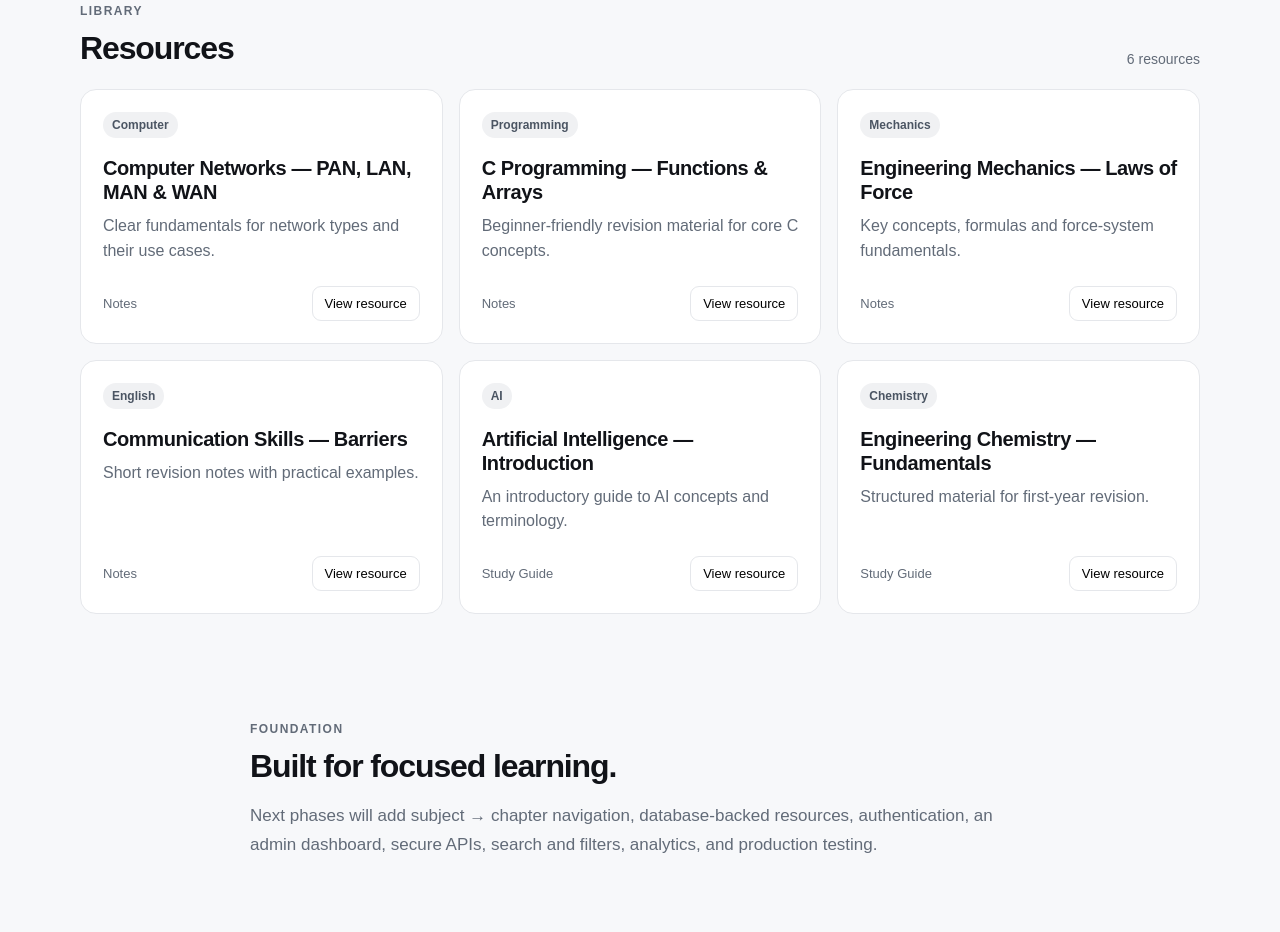
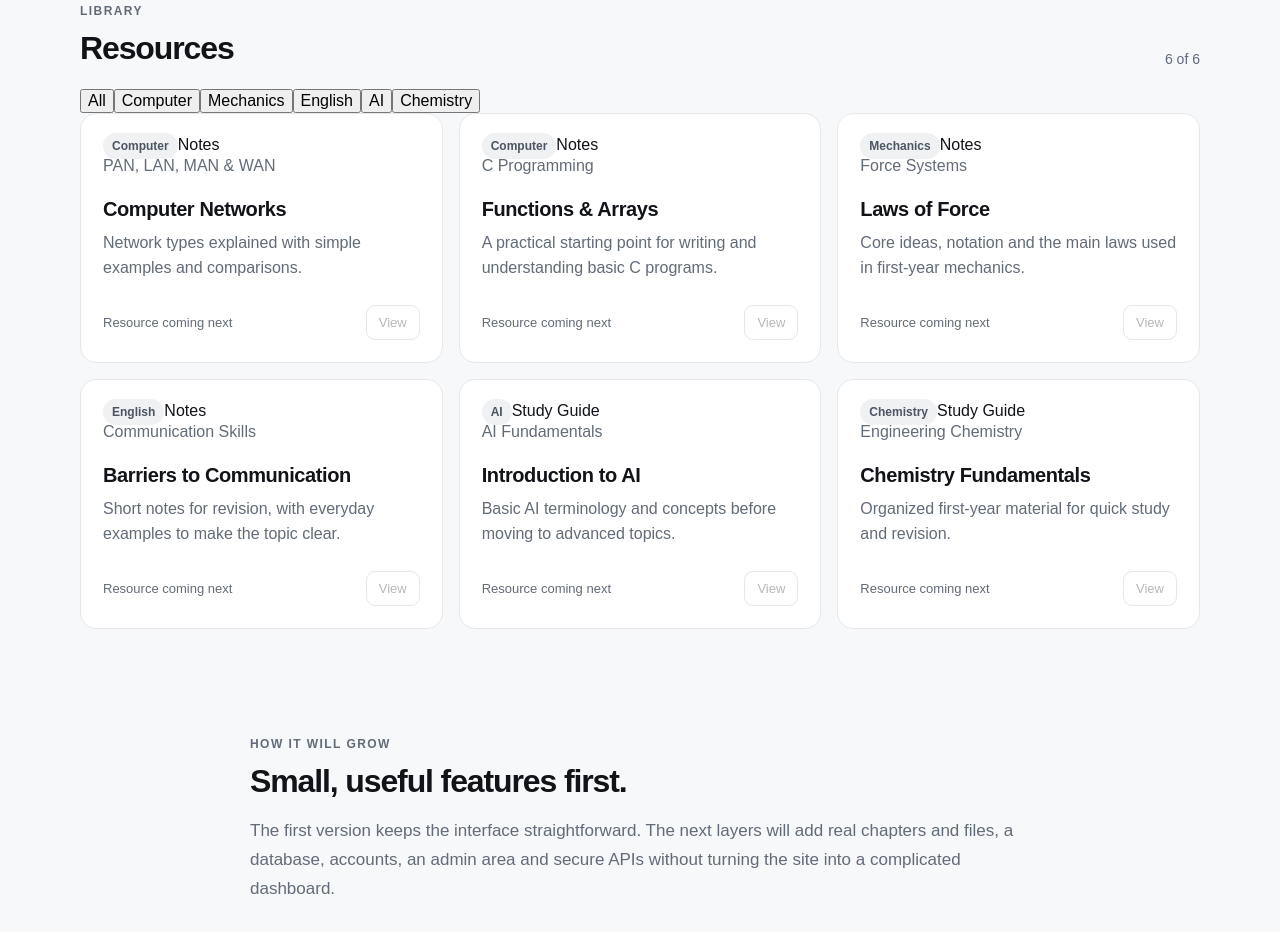
Before and after one commit to hansitsingh42-rgb/Hanshit, a Next.js app in the folder student-resource-hub/: page / in a window 1280 px wide. Shown: the part 680-1612 px from the top of the page. Built offline with nearby package versions, Linux system fonts and the light colour scheme.

Commit message:
Build natural subject chapter resource flow

```diff
--- a/student-resource-hub/app/page.tsx
+++ b/student-resource-hub/app/page.tsx
@@ -1,22 +1,25 @@
 "use client";
 
-import { useEffect, useState } from "react";
+import { useMemo, useState } from "react";
 
 type Resource = {
   title: string;
   subject: string;
-  type: string;
+  chapter: string;
+  type: "Notes" | "Study Guide";
   description: string;
 };
 
 const resources: Resource[] = [
-  { title: "Computer Networks — PAN, LAN, MAN & WAN", subject: "Computer", type: "Notes", description: "Clear fundamentals for network types and their use cases." },
-  { title: "C Programming — Functions & Arrays", subject: "Programming", type: "Notes", description: "Beginner-friendly revision material for core C concepts." },
-  { title: "Engineering Mechanics — Laws of Force", subject: "Mechanics", type: "Notes", description: "Key concepts, formulas and force-system fundamentals." },
-  { title: "Communication Skills — Barriers", subject: "English", type: "Notes", description: "Short revision notes with practical examples." },
-  { title: "Artificial Intelligence — Introduction", subject: "AI", type: "Study Guide", description: "An introductory guide to AI concepts and terminology." },
-  { title: "Engineering Chemistry — Fundamentals", subject: "Chemistry", type: "Study Guide", description: "Structured material for first-year revision." },
+  { title: "Computer Networks", subject: "Computer", chapter: "PAN, LAN, MAN & WAN", type: "Notes", description: "Network types explained with simple examples and comparisons." },
+  { title: "Functions & Arrays", subject: "Computer", chapter: "C Programming", type: "Notes", description: "A practical starting point for writing and understanding basic C programs." },
+  { title: "Laws of Force", subject: "Mechanics", chapter: "Force Systems", type: "Notes", description: "Core ideas, notation and the main laws used in first-year mechanics." },
+  { title: "Barriers to Communication", subject: "English", chapter: "Communication Skills", type: "Notes", description: "Short notes for revision, with everyday examples to make the topic clear." },
+  { title: "Introduction to AI", subject: "AI", chapter: "AI Fundamentals", type: "Study Guide", description: "Basic AI terminology and concepts before moving to advanced topics." },
+  { title: "Chemistry Fundamentals", subject: "Chemistry", chapter: "Engineering Chemistry", type: "Study Guide", description: "Organized first-year material for quick study and revision." },
 ];
+
+const subjects = ["All", ...Array.from(new Set(resources.map((resource) => resource.subject)))];
 
 function SkeletonCard() {
   return (
@@ -31,18 +34,22 @@ function SkeletonCard() {
 }
 
 export default function Home() {
-  const [loading, setLoading] = useState(true);
-
-  useEffect(() => {
-    const timer = window.setTimeout(() => setLoading(false), 900);
-    return () => window.clearTimeout(timer);
-  }, []);
+  const [query, setQuery] = useState("");
+  const [subject, setSubject] = useState("All");
+  const filteredResources = useMemo(() => {
+    const term = query.trim().toLowerCase();
+    return resources.filter((resource) => {
+      const matchesSubject = subject === "All" || resource.subject === subject;
+      const matchesSearch = !term || `${resource.title} ${resource.subject} ${resource.chapter} ${resource.description}`.toLowerCase().includes(term);
+      return matchesSubject && matchesSearch;
+    });
+  }, [query, subject]);
 
   return (
     <main>
       <header className="header">
         <div className="container nav">
-          <div className="brand">Student Resource Hub</div>
+          <a className="brand" href="#top">Student Resource Hub</a>
           <nav aria-label="Primary navigation">
             <a href="#resources">Resources</a>
             <a href="#about">About</a>
@@ -50,13 +57,13 @@ export default function Home() {
         </div>
       </header>
 
-      <section className="hero container">
+      <section id="top" className="hero container">
         <p className="eyebrow">STUDY RESOURCE LIBRARY</p>
-        <h1>Find the right resource for what you are learning.</h1>
-        <p className="hero-copy">Organized study material for subjects, chapters and revision — designed to stay simple and useful.</p>
+        <h1>Study material, arranged the way you actually look for it.</h1>
+        <p className="hero-copy">Start with a subject, pick a chapter, and find the material you need. The aim is simple: less time searching, more time studying.</p>
         <div className="search-wrap">
           <label htmlFor="resource-search" className="sr-only">Search resources</label>
-          <input id="resource-search" placeholder="Search resources..." aria-label="Search resources" />
+          <input id="resource-search" value={query} onChange={(event) => setQuery(event.target.value)} placeholder="Search by subject, chapter or topic" />
         </div>
       </section>
 
@@ -66,28 +73,47 @@ export default function Home() {
             <p className="eyebrow">LIBRARY</p>
             <h2 id="resource-heading">Resources</h2>
           </div>
-          <span className="count">{loading ? "Loading" : `${resources.length} resources`}</span>
+          <span className="count">{filteredResources.length} of {resources.length}</span>
+        </div>
+
+        <div className="filters" aria-label="Filter by subject">
+          {subjects.map((item) => (
+            <button key={item} type="button" className={subject === item ? "filter active" : "filter"} onClick={() => setSubject(item)} aria-pressed={subject === item}>
+              {item}
+            </button>
+          ))}
         </div>
 
         <div className="grid" aria-live="polite">
-          {loading ? resources.map((_, index) => <SkeletonCard key={index} />) : resources.map((resource) => (
-            <article className="card" key={resource.title}>
-              <span className="tag">{resource.subject}</span>
+          {filteredResources.map((resource) => (
+            <article className="card" key={`${resource.subject}-${resource.chapter}`}>
+              <div className="card-meta">
+                <span className="tag">{resource.subject}</span>
+                <span>{resource.type}</span>
+              </div>
+              <p className="chapter">{resource.chapter}</p>
               <h3>{resource.title}</h3>
               <p>{resource.description}</p>
               <div className="card-footer">
-                <span>{resource.type}</span>
-                <button type="button">View resource</button>
+                <span>Resource coming next</span>
+                <button type="button" disabled>View</button>
               </div>
             </article>
           ))}
         </div>
+
+        {filteredResources.length === 0 && (
+          <div className="empty-state">
+            <h3>Nothing found</h3>
+            <p>Try another word or switch to a different subject.</p>
+          </div>
+        )}
       </section>
 
       <section id="about" className="container section about">
-        <p className="eyebrow">FOUNDATION</p>
-        <h2>Built for focused learning.</h2>
-        <p>Next phases will add subject → chapter navigation, database-backed resources, authentication, an admin dashboard, secure APIs, search and filters, analytics, and production testing.</p>
+        <p className="eyebrow">HOW IT WILL GROW</p>
+        <h2>Small, useful features first.</h2>
+        <p>The first version keeps the interface straightforward. The next layers will add real chapters and files, a database, accounts, an admin area and secure APIs without turning the site into a complicated dashboard.</p>
       </section>
     </main>
   );
```
